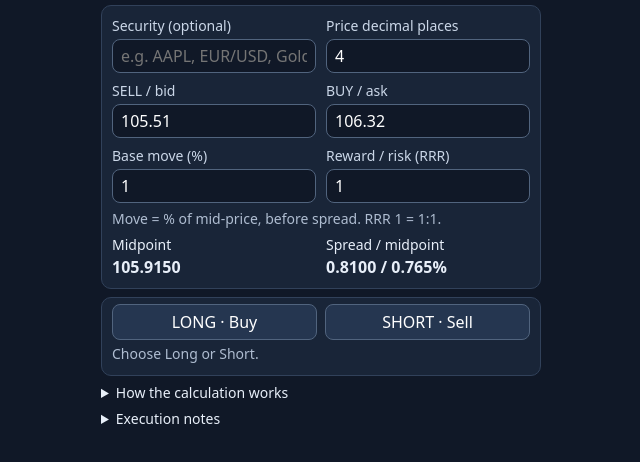
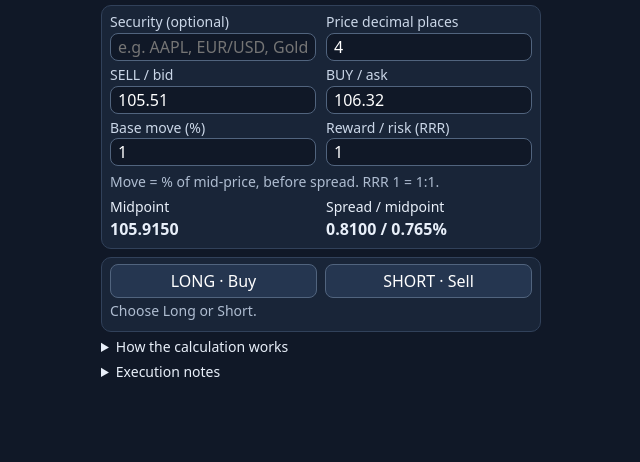
Before and after one commit to CEOFOUNDER/trade-calculator, a plain HTML site: page index.html in a window 1280 px wide. Shown: the part 46-508 px from the top of the page, without its empty margins (319-959 px from the left). Drawn offline with Linux system fonts and the light colour scheme.

Commit message:
Fit compact inputs and trade results in small window

```diff
--- a/index.html
+++ b/index.html
@@ -32,6 +32,9 @@
 </main>
 <style>
 body{padding:10px}main{max-width:440px}header{display:flex;align-items:center;justify-content:space-between;gap:8px}h1{font-size:1.15rem;margin:0}header button{font-size:.875rem;padding:6px 8px;margin:0}.panel,article{padding:10px;margin-top:8px;border-radius:10px}.inputs{grid-template-columns:1fr 1fr;gap:8px 10px}label{font-size:.875rem}input{margin-top:4px;padding:6px 8px;font-size:1rem;min-width:0;height:34px}.metrics{gap:10px;margin-top:6px;font-size:.875rem}.metric strong{font-size:1rem;margin-top:2px}p{margin:5px 0;line-height:1.35}small{font-size:.875rem;line-height:1.35}#basis{margin-top:7px}#message:empty,#windowMessage:empty,#netRatio:empty{display:none}.direction{padding:6px 10px}.direction [role=tablist]{display:flex;gap:8px}.direction button{flex:1;padding:6px;margin:0}#directionPrompt{font-size:.875rem}article h2{font-size:1rem;margin:0 0 2px}dl div{padding:5px 0}article small{margin-top:5px}details{margin-top:7px;font-size:.875rem;line-height:1.4}#netRatio{font-size:.875rem}button[aria-selected=true]{border-width:1px}#windowMessage{font-size:.875rem;color:#ffd28a}@media(max-width:330px){header{flex-wrap:wrap}.inputs{gap:6px}body{padding:6px}}@media(max-height:550px){article small{display:none}}
+</style>
+<style>
+.panel,article{padding:8px}.inputs{gap:6px 10px}input{height:28px;margin-top:2px;padding:3px 7px}label{line-height:1.2}.metrics{margin-top:5px}.direction{padding:6px 8px}.direction button{padding:5px}#directionPrompt{margin:4px 0}article dl{display:grid;grid-template-columns:repeat(3,minmax(0,1fr));gap:8px}article dl div{display:flex;flex-direction:column;gap:4px;padding:5px 0;border:0}article dt{font-size:.875rem;line-height:1.2}article dd{font-size:1rem;overflow-wrap:anywhere}article small{display:none}#netRatio{line-height:1.25}details{margin-top:5px}
 </style>
 <script>
 'use strict';
```
